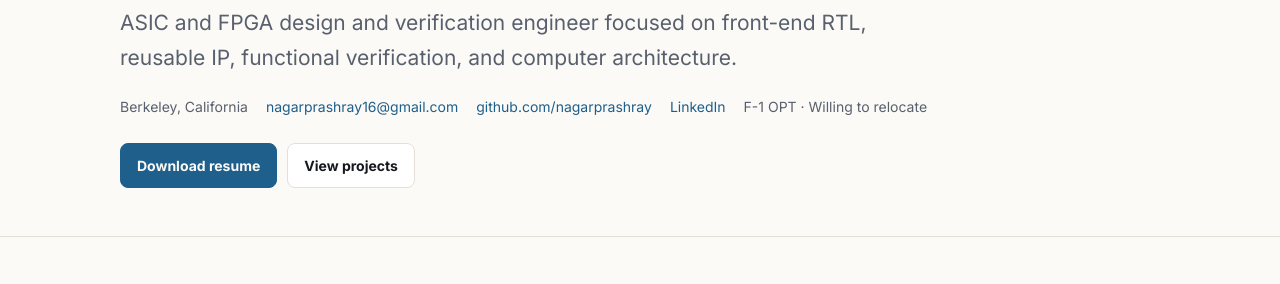
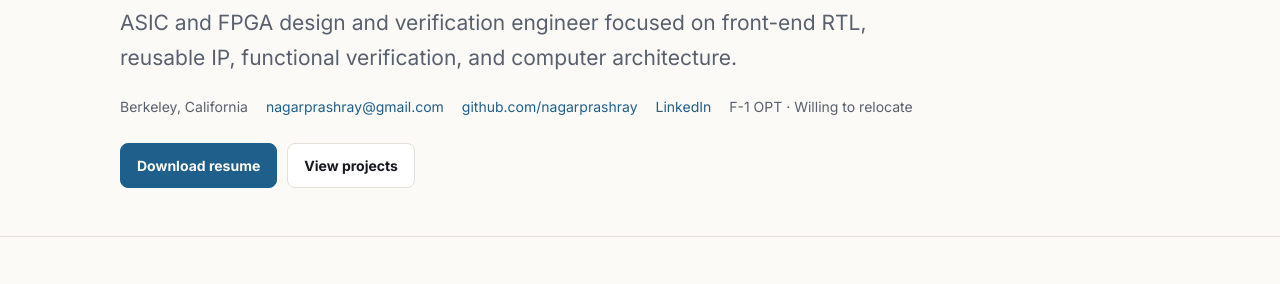
Before and after one commit to nagarprashray/nagarprashray.github.io, a Jekyll site: the page built from index.html, in a window 1280 px wide and 900 px high. Shown: the part 237-521 px from the top of the window. Built offline with Jekyll 4.4.1, drawn with Linux system fonts in a browser that asks for light colours; some of the changed text lies outside the part shown.

Commit message:
updated email address

```diff
--- a/_data/portfolio.json
+++ b/_data/portfolio.json
@@ -4,7 +4,7 @@
     "name": "Prashray Nagar",
     "title": "ASIC/FPGA Design and Verification Engineer",
     "location": "Berkeley, California",
-    "email": "nagarprashray16@gmail.com",
+    "email": "nagarprashray@gmail.com",
     "github_url": "https://github.com/nagarprashray",
     "github_label": "github.com/nagarprashray",
     "linkedin_url": "https://www.linkedin.com/in/nagarprashray/",
```
